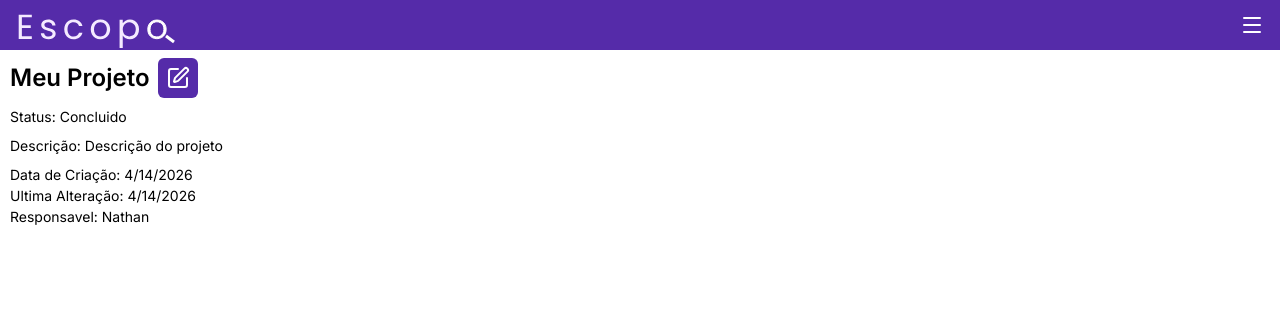
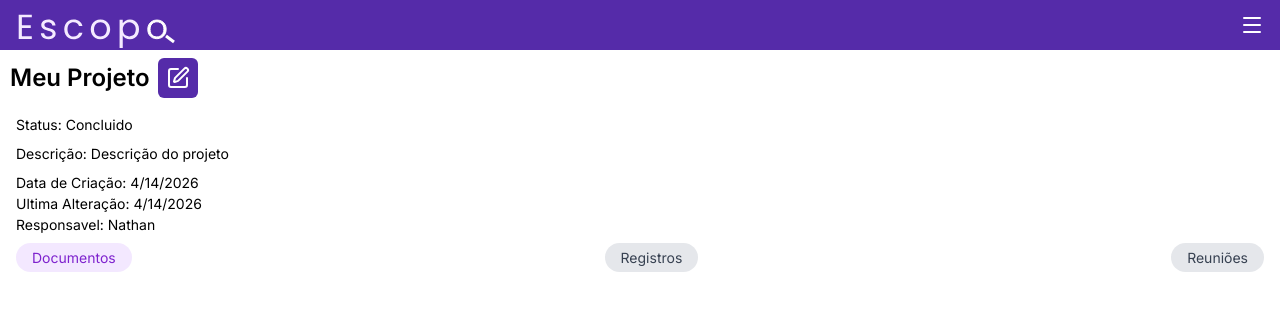
Before and after one commit to Samys003/projeto-escopo-web, a React (Vite) app: page / in a window 1280 px wide. Shown: the top 310 px of the page. Built offline with nearby package versions, Linux system fonts and the light colour scheme.

Commit message:
menu finalmente funciona

```diff
--- a/src/components/ComponentMenu.jsx
+++ b/src/components/ComponentMenu.jsx
@@ -2,15 +2,17 @@ import { useState } from "react";
 import ParagraphMedium from "./Typography/ParagraphMedium";
 
 
-function ComponentMenu(props) {
+function ComponentMenu({ currentTab, selectionMenu }) {
 
     return (
-        <div>{props.currentTab.map((tab, index) => {
-            <button key={index} onClick={() => { }} className="bg-(--roxo-light) text-(--roxo-dark) pl-4 pr-4 pb-1 pt-1 rounded-[18px]">
-                <ParagraphMedium>{tab.nome}</ParagraphMedium>
-            </button>
-
-        })}
+        <div className=" flex items-center justify-between">
+            {currentTab.map((tab) => (
+                <button key={tab.id}
+                    onClick={() => selectionMenu(tab.id)}
+                    className={`pl-4 pr-4 pb-1 pt-1 rounded-[18px] ${tab.active ? "bg-(--roxo-light) text-(--roxo-dark)" : "bg-(--cinza-200) text-(--cinza-700)"}`}>
+                    <ParagraphMedium>{tab.nome}</ParagraphMedium>
+                </button>
+            ))}
 
         </div>
     )
--- a/src/pages/ProjectDetails.jsx
+++ b/src/pages/ProjectDetails.jsx
@@ -75,11 +75,13 @@ function ProjectDetails() {
 
     function selectionMenu(selectionId) {
         const selection = currentTab.map((tab) => {
+            return {
+                ...tab,
+                active: tab.id === selectionId
 
-            if (tab.id == selectionId) {
-                return { ...tab, active: tab.active = false }
             }
         })
+        setCurrentTab(selection)
     }
 
 
@@ -90,9 +92,11 @@ function ProjectDetails() {
                 <Title2 className="text-2xl" >
                     {project.titulo}
                 </Title2>
-                <IconButton icon={<SquarePen />} />
+                <button>
+                    <IconButton icon={<SquarePen />} />
+                </button>
             </div>
-            <div className="w-full flex flex-col  gap-2 pl-2.5 pt-2">
+            <div className="w-full flex flex-col  gap-2 p-4 ">
                 <div className="">
                     <ParagraphMedium>Status: {project.status ? "Concluido" : "Em andamento"}</ParagraphMedium>
                 </div>
@@ -104,7 +108,7 @@ function ProjectDetails() {
                     <ParagraphMedium>Ultima Alteração: {new Date(project.ultima_atualizacao).toLocaleDateString()}</ParagraphMedium>
                     <ParagraphMedium>Responsavel: {project.nome_responsavel}</ParagraphMedium>
                 </div>
-                <ComponentMenu currentTab={currentTab}></ComponentMenu>
+                <ComponentMenu currentTab={currentTab} selectionMenu={selectionMenu}></ComponentMenu>
             </div>
         </div>
     )
```
